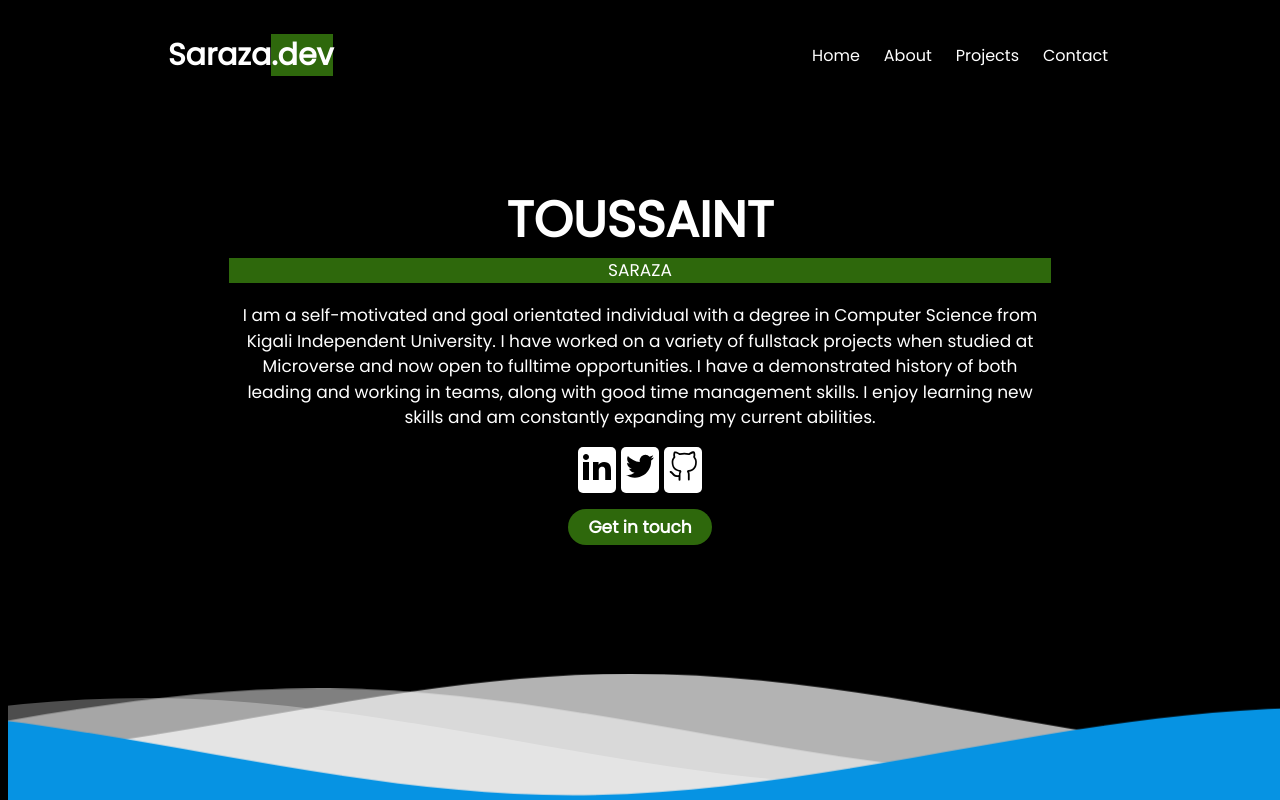
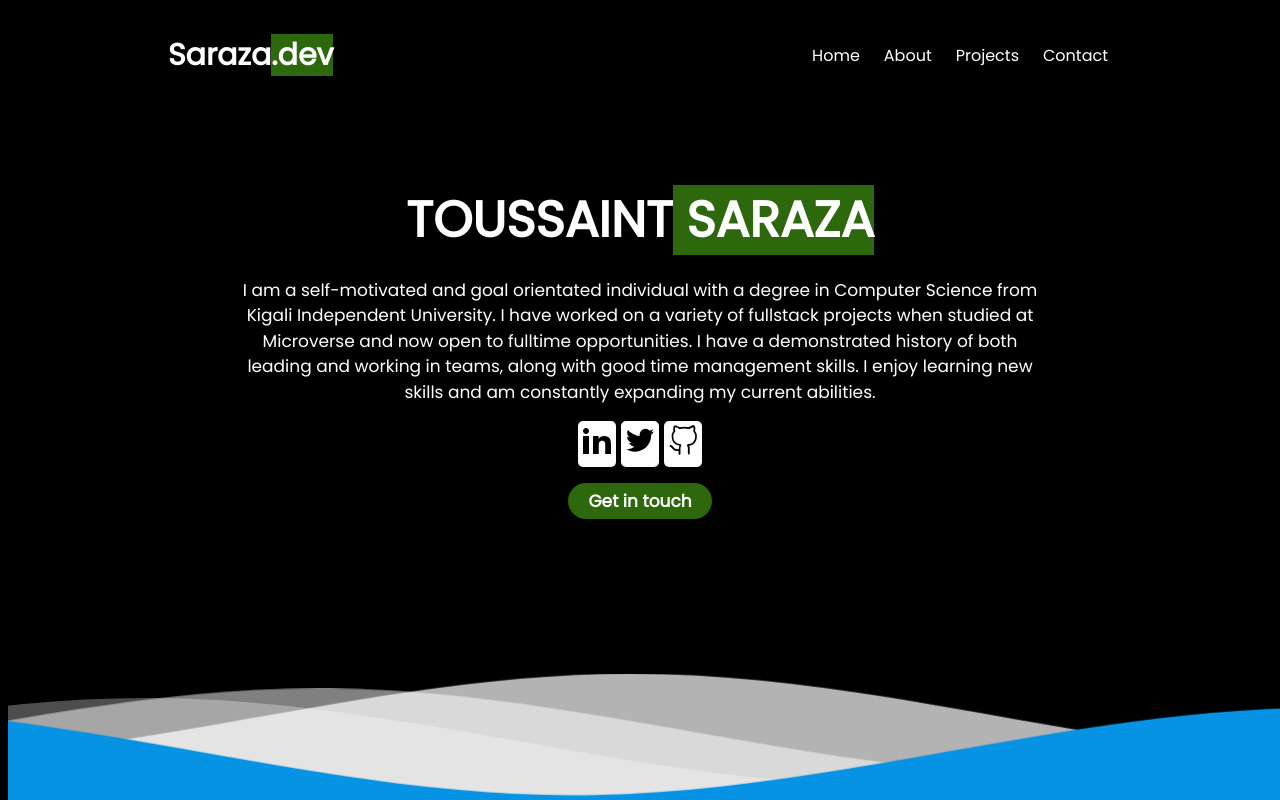
Before and after one commit to sarazaToussaint/Saraza-dev, a React (Create React App) app: page / in a window 1280 px wide. Built offline with nearby package versions, Linux system fonts and the light colour scheme.

Commit message:
Add keyframes

```diff
--- a/src/components/Home.jsx
+++ b/src/components/Home.jsx
@@ -9,7 +9,7 @@ const Home = () => (
     <div className="container home-container">
       <h1 className="home-title">
         TOUSSAINT
-        <p className="myDiv"> SARAZA</p>
+        <span className="myDiv"> SARAZA</span>
       </h1>
       <p>
         I am a self-motivated and goal orientated individual with a degree
```
